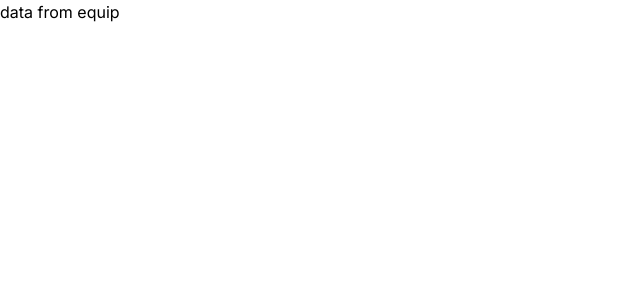
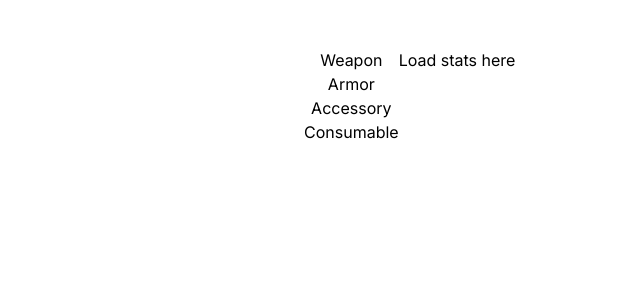
Before and after one commit to sdsouza42/lpwebtools, a Next.js app: page /Equip in a window 1280 px wide. Shown: the top 300 px of the page, without its empty margins (0-640 px from the left). Built offline with nearby package versions, Linux system fonts and the light colour scheme.

Commit message:
moving ui into layout

```diff
--- /dev/null
+++ b/src/app/Equip/layout.tsx
@@ -0,0 +1,10 @@
+
+export default function Layout({ children }: { children: React.ReactNode }) {
+    return (
+        <div className="flex h-screen flex-col md:flex-row md:overflow-hidden">
+            <div className="w-full flex-none md:w-64">
+            </div>
+            <div className="flex-grow p-6 md:overflow-y-auto md:p-12">{children}</div>
+        </div>
+    );
+}
--- a/src/app/Equip/page.tsx
+++ b/src/app/Equip/page.tsx
@@ -1,9 +1,17 @@
 // import styles from '@/app/UI/home.css';
+import Stats from '@/app/Stats/page';
 export default function Page() {
     return (
-        <div>
-            <p>data from equip</p>
+        <div id="equipLayout" className="flex flex-row">
+            <div id="equipBar" className="flex flex-col">
+                <button>Weapon</button>
+                <button>Armor</button>
+                <button>Accessory</button>
+                <button>Consumable</button>
+            </div>
+            <div className="flex-grow">
+                <Stats />
+            </div>
         </div>
-
     );
 }
--- /dev/null
+++ b/src/app/UI/Nav.tsx
@@ -0,0 +1,44 @@
+import Equip from '@/app/Equip/page';
+import Skills from '@/app/Skills/page';
+import Passives from '@/app/Passive/page';
+import Idols from '@/app/Idols/page';
+import Blessing from '@/app/Blessing/page';
+import Link from 'next/link';
+
+export default function Page() {
+    return (
+        <div className="w-3/4 min-h-screen mx-auto mt-0 bg-white shadow-xl border-2 border-blue-500 rounded-md mx-autorelative flex" id='outterframe'>
+            <div className=" flex flex-col mx-autorelative items-center justify-around" id='sidebar'>
+                <Link href='./Skills'>
+                    <Button className=""> Skills </Button>
+                </Link>
+                <Link href='./Passives'>
+                    <Button className=""> Passives </Button>
+                </Link>
+                <Link href="./Equip">
+                    <Button className=""> Equipment </Button>
+                </Link>
+                <Link href="./Idols">
+                    <Button className=""> Idols </Button>
+                </Link>
+                <Link href="./Blessing">
+                    <Button className=""> Blessing </Button>
+                </Link>
+            </div>
+            <div className="mx-autorelative flex flex-col justify-end flex-grow content-center" id='innerframe'>
+                <div className="flex-grow" id='dcontent'>
+                    <div>
+                        <Equip />
+                    </div>
+                </div>
+                <div className=" mx-autorelative flex flex-row justify-around flex-wrap" id='skillbar'>
+                    <Button className=""> Skill1 </Button>
+                    <Button className=""> Skill2 </Button>
+                    <Button className=""> Skill3 </Button>
+                    <Button className=""> Skill4 </Button>
+                    <Button className=""> Skill5 </Button>
+                </div>
+            </div>
+        </div>
+    );
+}
--- a/src/app/page.tsx
+++ b/src/app/page.tsx
@@ -1,8 +1,5 @@
 // import styles from '@/app/UI/home.css';
 import { Button } from '@/app/UI/button';
-import Equip from '@/app/Equip/page';
-import Link from 'next/link';
-
 
 export default function Page() {
   return (
@@ -12,31 +9,6 @@ export default function Page() {
         <Button className=""> Class: classname </Button>
         <Button className=""> Level: classlevel </Button>
       </div>
-      <div className="min-w-screen min-h-screen mx-auto mt-0 bg-white shadow-xl border-2 border-blue-500 rounded-md mx-autorelative flex" id='outterframe'>
-        <div className=" flex flex-col mx-autorelative items-center justify-around" id='sidebar'>
-          <Button className=""> Skills </Button>
-          <Button className=""> Passives </Button>
-          <Link href="./Equip">
-            <Button className=""> Equipment </Button>
-          </Link>
-          <Button className=""> Idols </Button>
-          <Button className=""> Blessing </Button>
-        </div>
-        <div className="mx-autorelative flex flex-col justify-end flex-grow content-center" id='innerframe'>
-          <div className="flex-grow" id='dcontent'>
-            <div>
-              <Equip />
-            </div>
-          </div>
-          <div className=" mx-autorelative flex flex-row justify-around flex-wrap" id='skillbar'>
-            <Button className=""> Skill1 </Button>
-            <Button className=""> Skill2 </Button>
-            <Button className=""> Skill3 </Button>
-            <Button className=""> Skill4 </Button>
-            <Button className=""> Skill5 </Button>
-          </div>
-        </div>
-      </div>
     </main>
   );
 }
```
